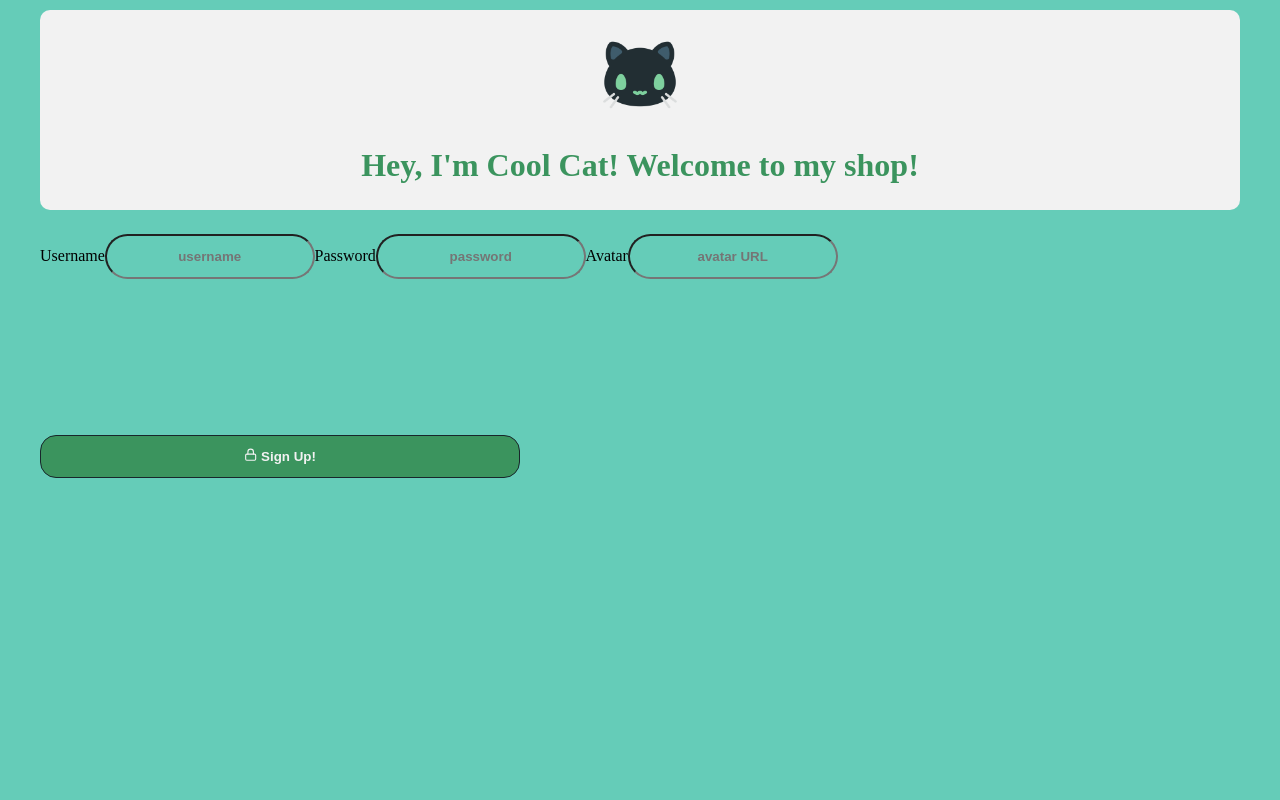
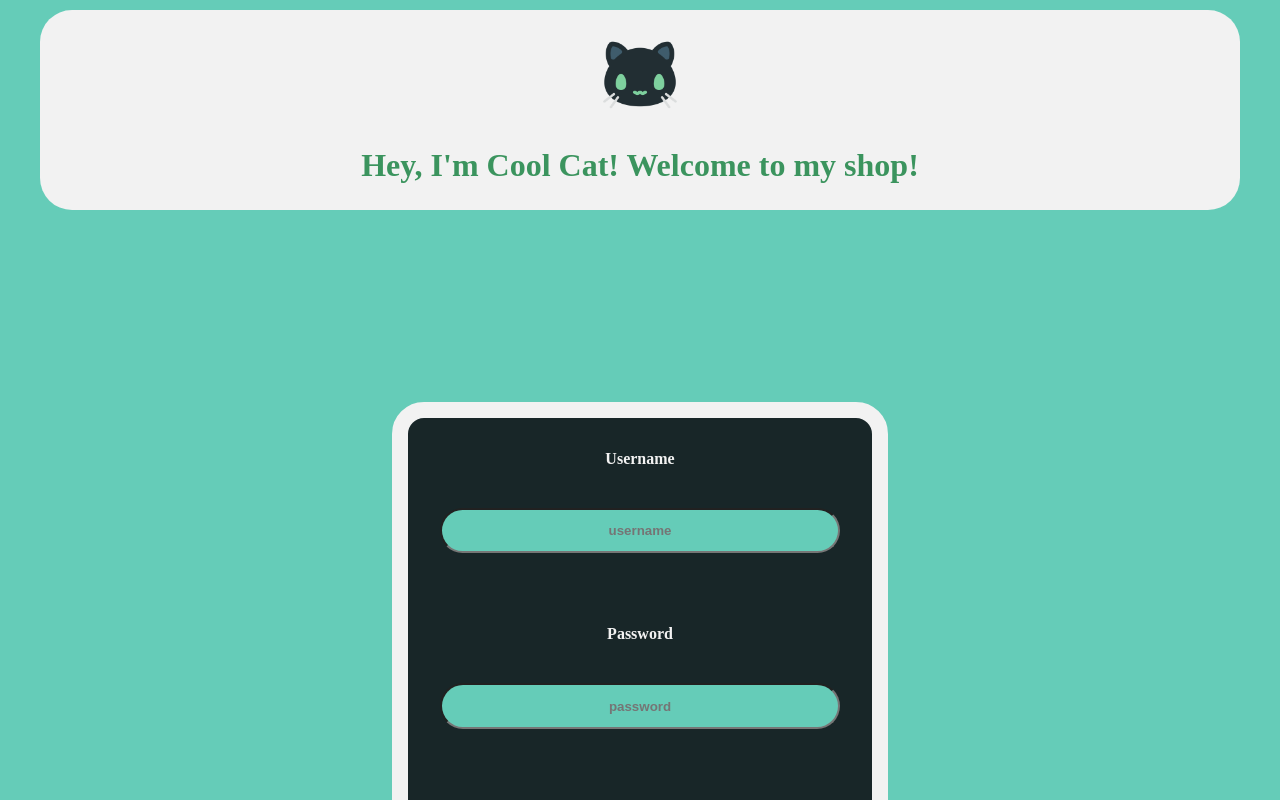
Before and after one commit to JamesSalcedo001/cool_cat_store, a React (Vite) app in the folder client/: page /sign_up in a window 1280 px wide. Shown: the top 800 px of the page. Built offline with nearby package versions, Linux system fonts and the light colour scheme; no server answers.

Commit message:
fixed alignment issue with signup form

```diff
--- a/client/src/App.css
+++ b/client/src/App.css
@@ -744,13 +744,12 @@ body {
     align-items: center;
     border-radius: 2em;
     padding: 2vw;
-    max-width: 100%;
     margin: 0 auto;
 }
 
 .headerDiv-logged-out {
     background-color: #f2f2f2;
-    border-radius: 10px;
+    border-radius: 2em;
     display:flex;
     flex-direction: column;
     justify-content: center;
@@ -906,7 +905,7 @@ body {
     flex-direction: column;
     align-items: center;
     padding: 2em;
-    border-radius: 10px;
+    /* border-radius: 10px; */
 }
 
 #loginForm {
@@ -919,9 +918,35 @@ body {
     max-width: 400px;
     display: flex;
     flex-direction: column;
-    gap: 20px;
+    gap: 2rem;
     padding: 2em;
-    border-radius: 10px;
+    border-radius: 2rem;
+}
+
+
+.signup-div {
+    margin-top: 10rem;
+    display: flex;
+    justify-content: center;
+    flex-direction: column;
+    align-items: center;
+    padding: 2em;
+    /* border-radius: 10rem; */
+}
+
+#signup-form {
+    font-weight: bolder;
+    color: #f2f2f2;
+    text-align: center;
+    background-color: #182628;
+    border: #f2f2f2 1rem solid;
+    width: 100%;
+    max-width: 400px;
+    display: flex;
+    flex-direction: column;
+    gap: 2rem;
+    padding: 2em;
+    border-radius: 2em;
 }
 
 
```
